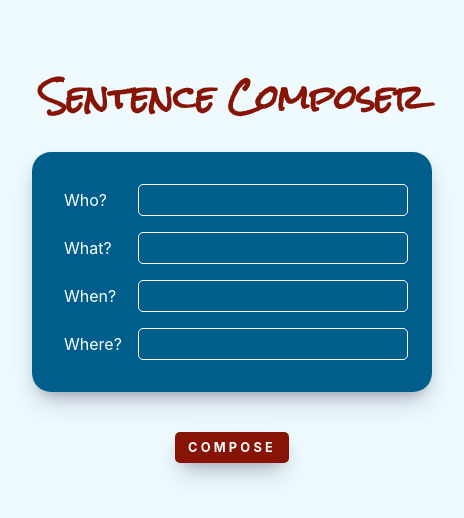
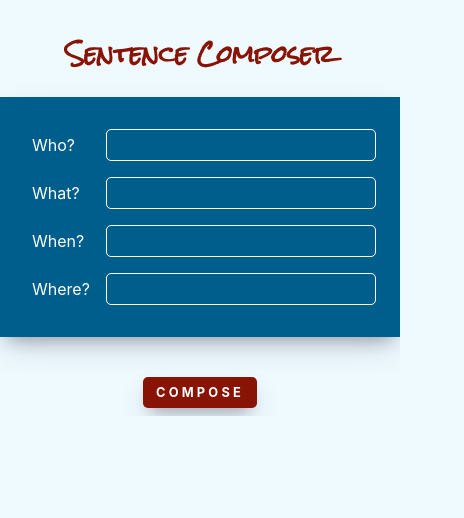
Before and after one commit to marvoqs/sentence-game, a React (Create React App) app: page / in a window 390 px wide. Shown: the top 518 px of the page, 464 px wide, since content can reach past the window. Built offline with nearby package versions, Linux system fonts and the light colour scheme.

Commit message:
better commenting

```diff
--- a/src/components/ComposeSentence.tsx
+++ b/src/components/ComposeSentence.tsx
@@ -18,6 +18,7 @@ const mapStateToProps = (state: SentenceState): LinkStateProps => ({
   sentence: state.sentence,
 });
 
+// Compose Sentence Component
 const ComposeSentence: React.FC<LinkProps> = ({ sentence, updateSentence }) => {
   const [formData, setFormData] = useState({
     who: sentence.who,
@@ -32,7 +33,13 @@ const ComposeSentence: React.FC<LinkProps> = ({ sentence, updateSentence }) => {
 
   const handleSubmit = (e: React.SyntheticEvent<EventTarget>): void => {
     e.preventDefault();
-    updateSentence(formData);
+
+    // Check if the "who" and "what" are filled as required fields
+    if (formData.who && formData.what) {
+      updateSentence(formData);
+    } else {
+      alert('You have to fill at least who is doing what. The other fields are optional.');
+    }
   };
 
   return (
--- a/src/components/ShowSentence.tsx
+++ b/src/components/ShowSentence.tsx
@@ -19,6 +19,7 @@ const mapStateToProps = (state: SentenceState): LinkStateProps => ({
   sentence: state.sentence,
 });
 
+// Show Sentence Component
 const ShowSentence: React.FC<LinkProps> = ({ sentence: { who, what, when, where }, editSentence, clearSentence }) => {
   return (
     <div>
--- a/src/index.css
+++ b/src/index.css
@@ -86,3 +86,17 @@ button:hover {
   margin: 5rem;
   color: #005e8d;
 }
+
+@media (max-width: 400px) {
+  .container {
+    padding: 0;
+  }
+
+  .form-box {
+    border-radius: 0;
+  }
+
+  h1 {
+    font-size: 1.4rem;
+  }
+}
--- a/src/index.tsx
+++ b/src/index.tsx
@@ -3,6 +3,7 @@ import ReactDOM from 'react-dom';
 import { createStore, Store } from 'redux';
 import { Provider } from 'react-redux';
 
+// CSS Styles
 import './index.css';
 
 import App from './App';
@@ -10,6 +11,7 @@ import reducer from './store/reducer';
 
 import reportWebVitals from './reportWebVitals';
 
+// Create Redux Store
 const store: Store<SentenceState, SentenceAction> & {
   dispatch: DispatchType;
 } = createStore(reducer);
--- a/src/type.d.ts
+++ b/src/type.d.ts
@@ -1,8 +1,8 @@
 interface Sentence {
   who: string;
   what: string;
-  when: string;
-  where: string;
+  when?: string;
+  where?: string;
 }
 
 interface SentenceState {
```
Also changed, not shown: 1 other file (tests, documents, lock files or other folders).
